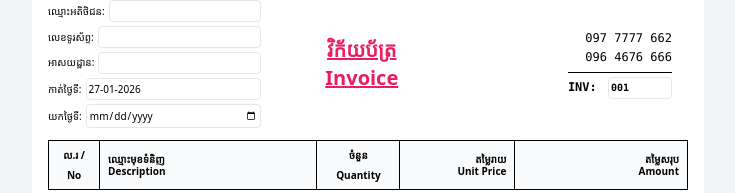
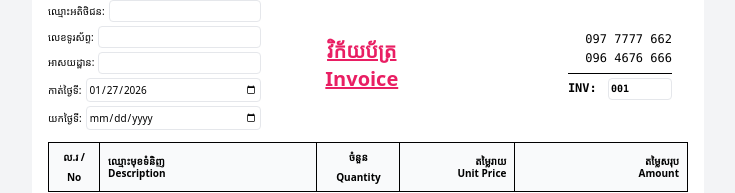
Before and after one commit to RothaChieng/riza-modern-kitchen-receipt-a5, a React (Vite) app: page / in a window 1280 px wide. Shown: the part 168-361 px from the top of the page, without its empty margins (272-1007 px from the left). Built offline with nearby package versions, Linux system fonts and the light colour scheme.

Commit message:
Use native browser date format

```diff
--- a/src/App.jsx
+++ b/src/App.jsx
@@ -12,13 +12,10 @@ export default function App() {
   const [phoneNumber, setPhoneNumber] = useState("");
   const [customerAddress, setCustomerAddress] = useState("");
 
-  // Get current date in DD-MM-YYYY format
+  // Get current date in YYYY-MM-DD format for native date inputs.
   const getTodayDate = () => {
     const today = new Date();
-    const day = String(today.getDate()).padStart(2, '0');
-    const month = String(today.getMonth() + 1).padStart(2, '0');
-    const year = today.getFullYear();
-    return `${day}-${month}-${year}`;
+    return today.toISOString().split("T")[0];
   };
 
   const [orderDate, setOrderDate] = useState(getTodayDate());
--- a/src/components/ReceiptPreview.jsx
+++ b/src/components/ReceiptPreview.jsx
@@ -58,8 +58,7 @@ const ReceiptPreview = forwardRef(({ data, items, addItem, updateItem, customerN
             <label className="text-[10px] print:text-[9px] whitespace-nowrap min-w-max">កាត់ថ្ងៃទី:</label>
             <span className="hidden print:inline text-[10px] print:text-[9px]">{orderDate || '____________'}</span>
             <input
-              type="text"
-              placeholder="DD-MM-YYYY"
+              type="date"
               className="border p-0.5 rounded w-full sm:w-32 text-[10px] print:hidden flex-1"
               value={orderDate}
               onChange={(e) => setOrderDate(e.target.value)}
@@ -72,13 +71,7 @@ const ReceiptPreview = forwardRef(({ data, items, addItem, updateItem, customerN
               type="date"
               className="border p-0.5 rounded w-full sm:w-32 text-[10px] print:hidden flex-1"
               value={pickupDate}
-              onChange={(e) => {
-                const dateObj = new Date(e.target.value);
-                const day = String(dateObj.getDate()).padStart(2, '0');
-                const month = String(dateObj.getMonth() + 1).padStart(2, '0');
-                const year = dateObj.getFullYear();
-                setPickupDate(`${day}-${month}-${year}`);
-              }}
+              onChange={(e) => setPickupDate(e.target.value)}
             />
           </div>
         </div>
```
